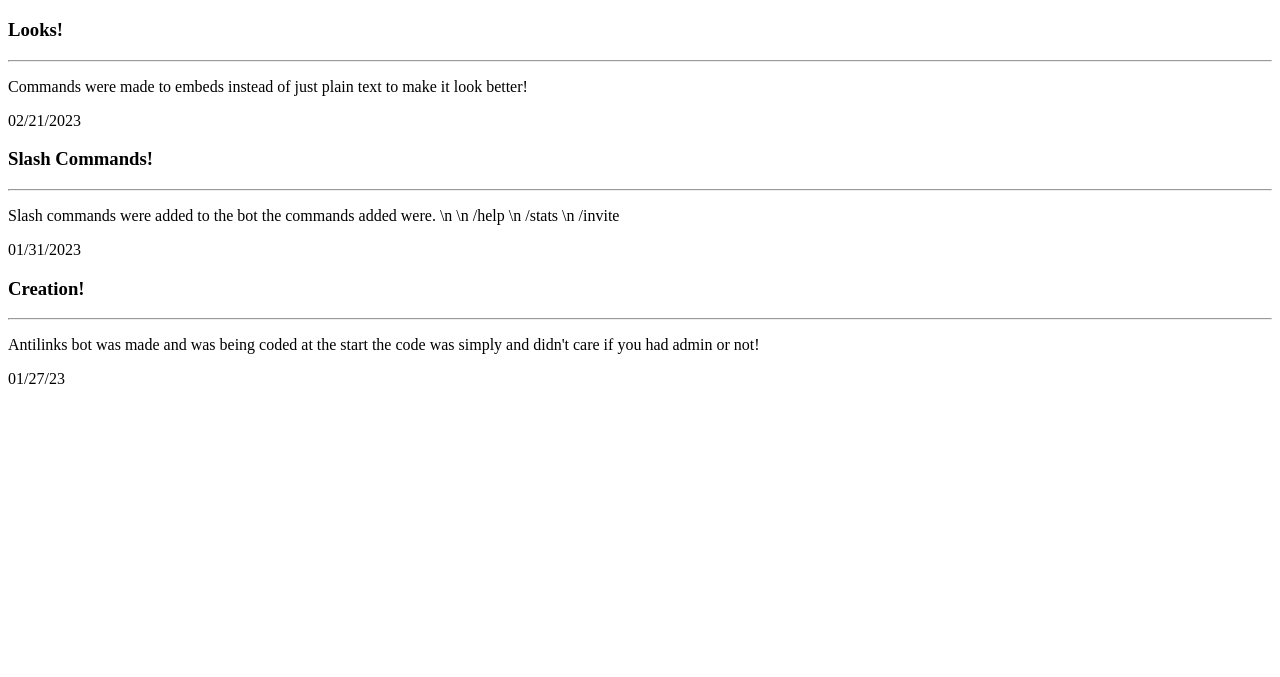
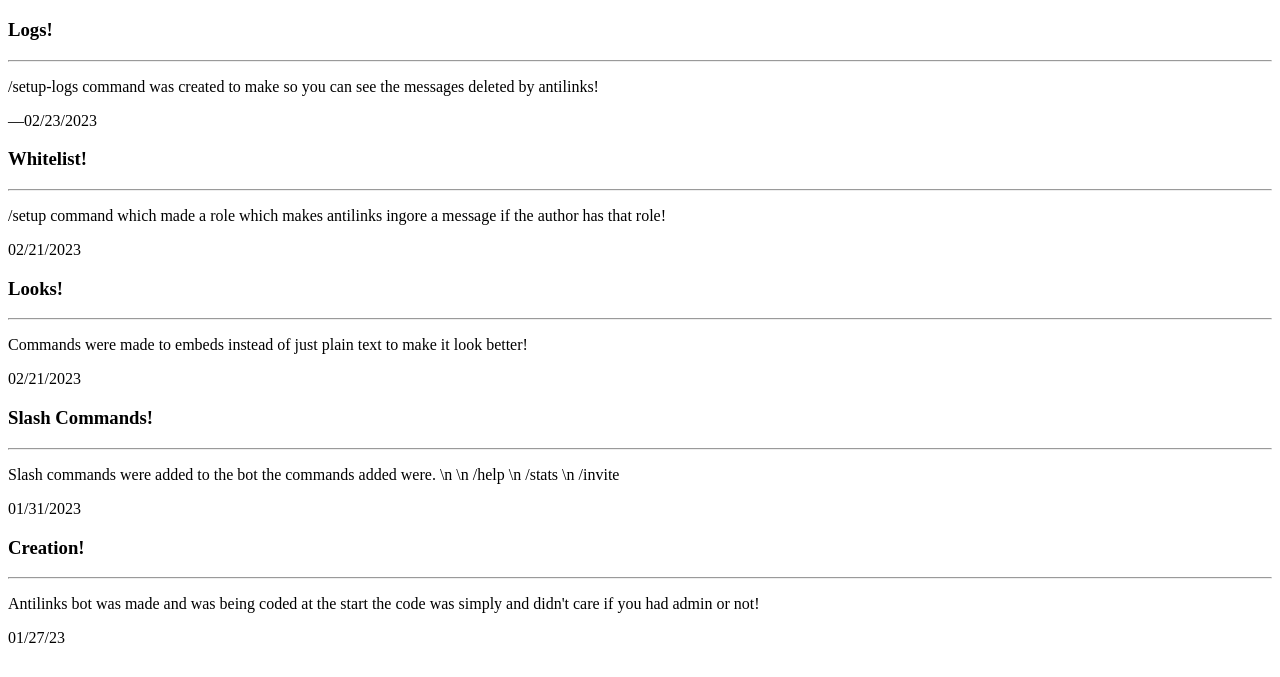
Before and after one commit to Antilinks/antilinks.github.io, a plain HTML site: page index.html in a window 1280 px wide. Shown: the part 123-800 px from the top of the page. Drawn offline with Linux system fonts and the light colour scheme.

Commit message:
Update index.html

```diff
--- a/index.html
+++ b/index.html
@@ -12,7 +12,18 @@
       <h1>AntiLinks!</h1>
     </header>
     <main>
-      <!-- This article block is a single blog post! Copy and paste to add additional posts -->
+
+      <article>
+        <h3>Logs!</h3>
+        <hr />
+        <p>/setup-logs command was created to make so you can see the messages deleted by antilinks!</p>
+        <p class="date">—02/23/2023</p>
+
+      <article>
+        <h3>Whitelist!</h3>
+        <hr />
+        <p>/setup command which made a role which makes antilinks ingore a message if the author has that role!</p>
+        <p class="date">02/21/2023</p>
 
       <article>
         <h3>Looks!</h3>
```
